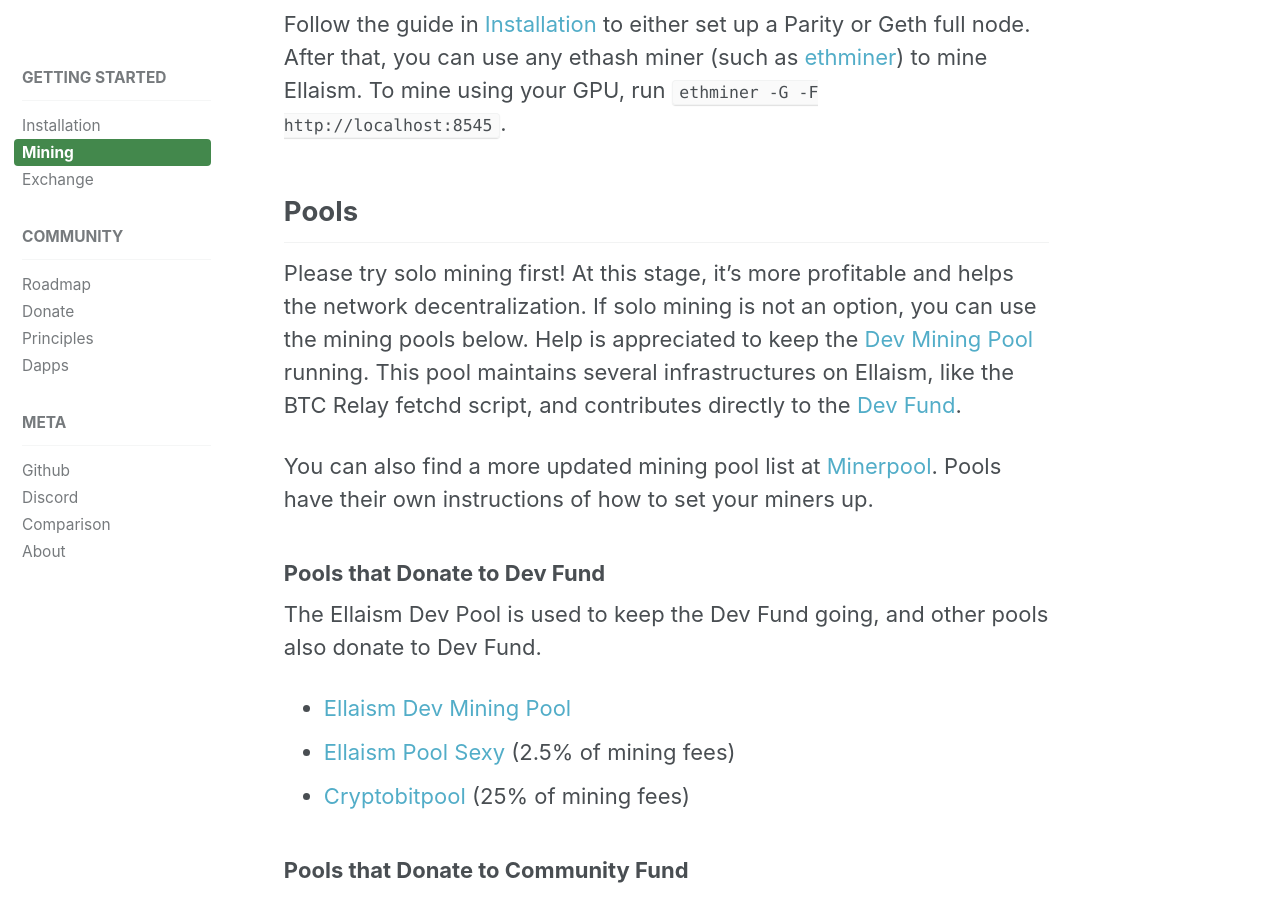
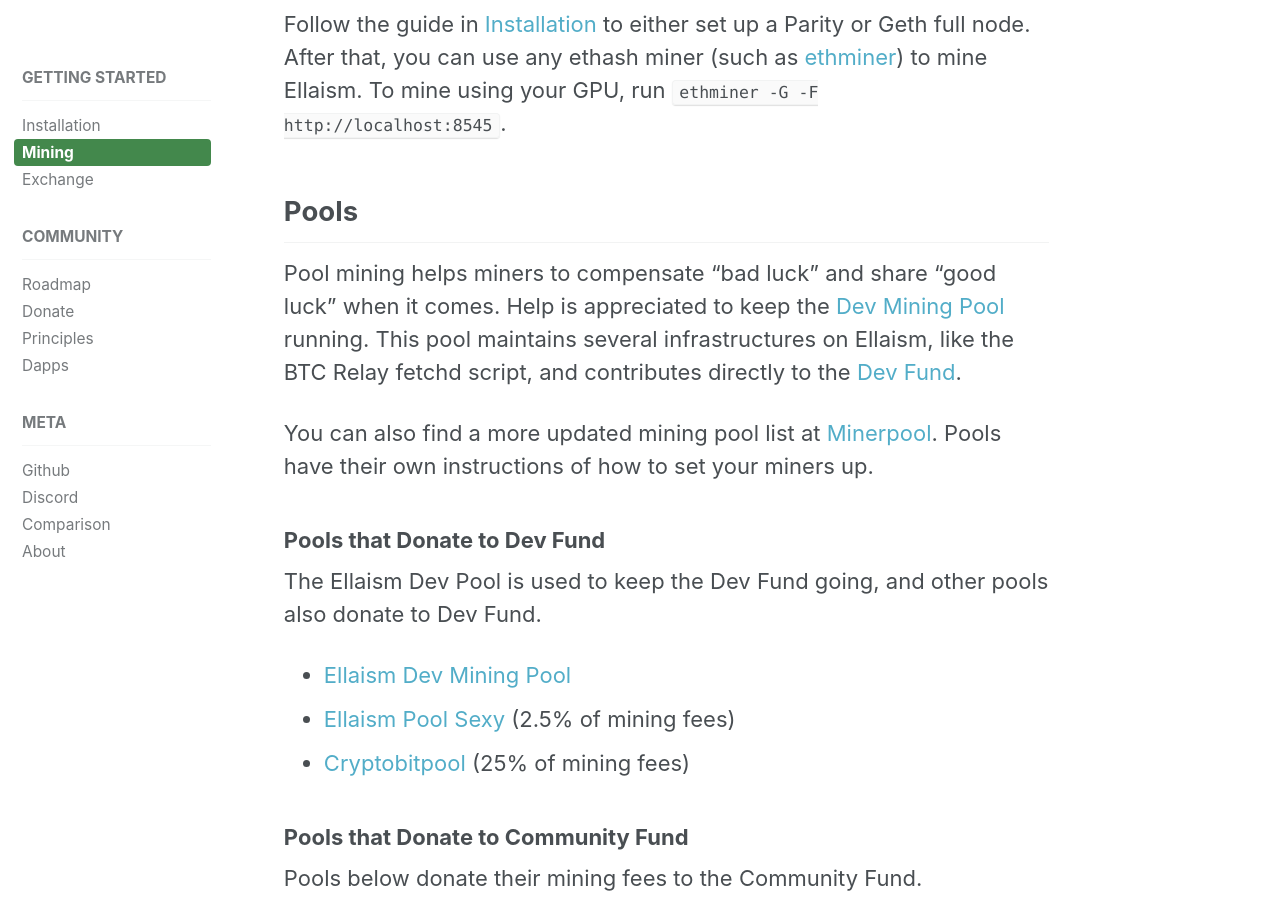
Before and after one commit to ellaism/ellaism.org, a Jekyll site: the page built from _docs/mining.md, in a window 1280 px wide and 900 px high, scrolled down 370 px. Built offline with Jekyll 4.4.1, drawn with Linux system fonts in a browser that asks for light colours.

Commit message:
Do not recommend solo mining now

```diff
--- a/_docs/mining.md
+++ b/_docs/mining.md
@@ -18,12 +18,7 @@
 
 ## Pools
 
-Please try solo mining first! At this stage, it's more profitable and helps the
-network decentralization. If solo mining is not an option, you can use the
-mining pools below. Help is appreciated to keep the [Dev Mining
-Pool](https://pool.ellaism.org) running. This pool maintains several
-infrastructures on Ellaism, like the BTC Relay fetchd script, and contributes
-directly to the [Dev Fund](http://ellaism.org/donations/).
+Pool mining helps miners to compensate "bad luck" and share "good luck" when it comes. Help is appreciated to keep the [Dev Mining Pool](https://pool.ellaism.org) running. This pool maintains several infrastructures on Ellaism, like the BTC Relay fetchd script, and contributes directly to the [Dev Fund](https://ellaism.org/donations/).
 
 You can also find a more updated mining pool list at
 [Minerpool](https://minerpool.net/pools/ellaism/). Pools have their own
```
